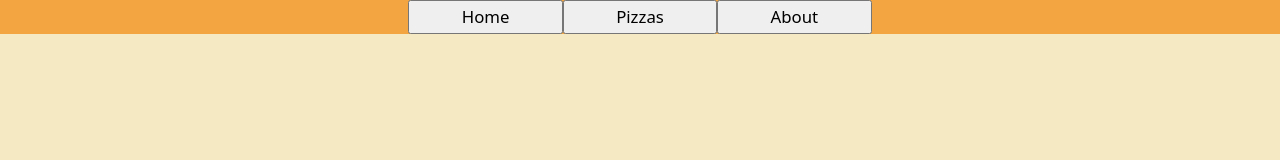
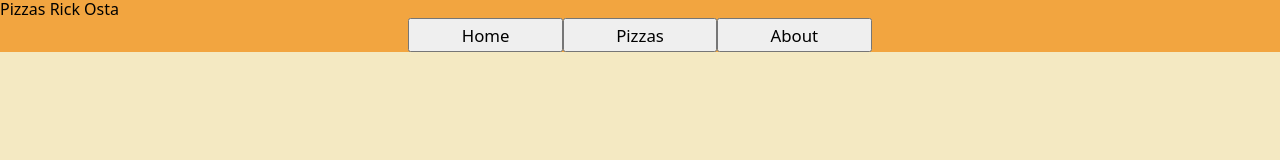
Before and after one commit to It-is-Michel/Odin-Restaurant-page, a website built with webpack: page src/template.html in a window 1280 px wide. Built offline with nearby package versions, Linux system fonts and the light colour scheme.

Commit message:
feat(feat_webHeader): Replace banner with logotype

```diff
--- a/src/template.html
+++ b/src/template.html
@@ -9,7 +9,7 @@
 
   <header class="header">
 
-    <div class="banner"></div>
+    <div class="logotype">Pizzas Rick Osta</div>
 
     <nav class="web-navegator-nav">
       <ul class="web-navegator__ul">
```
